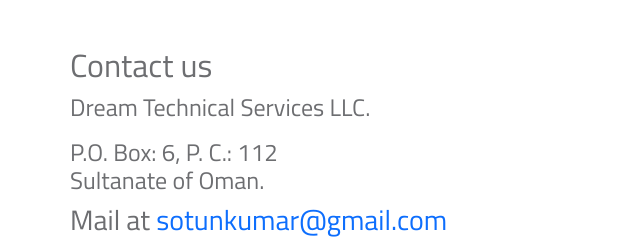
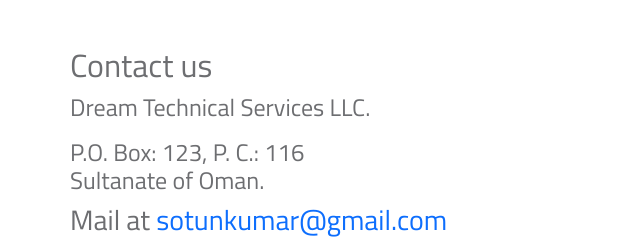
Before and after one commit to dreamoman/dreamoman.github.io, a plain HTML site: page index.html in a window 1280 px wide. Shown: the part 1280-1525 px from the top of the page, 0-640 px from the left. Drawn offline with nearby package versions, Linux system fonts and the light colour scheme.

Commit message:
Update index.html

```diff
--- a/index.html
+++ b/index.html
@@ -192,7 +192,7 @@ We supply workers on hourly contract and monthly contract basis as well at a ver
              </h4>
 			        <p>
 				<h4>
-				P.O. Box: 6, P. C.: 112<br/>
+				P.O. Box: 123, P. C.: 116<br/>
               Sultanate of Oman.</h4>
             <h3>Mail at <a href="mailto:sutonkumar@gmail.com">sotunkumar@gmail.com</a></h3>
 			<footer class="footer-line container-fluid">
```
